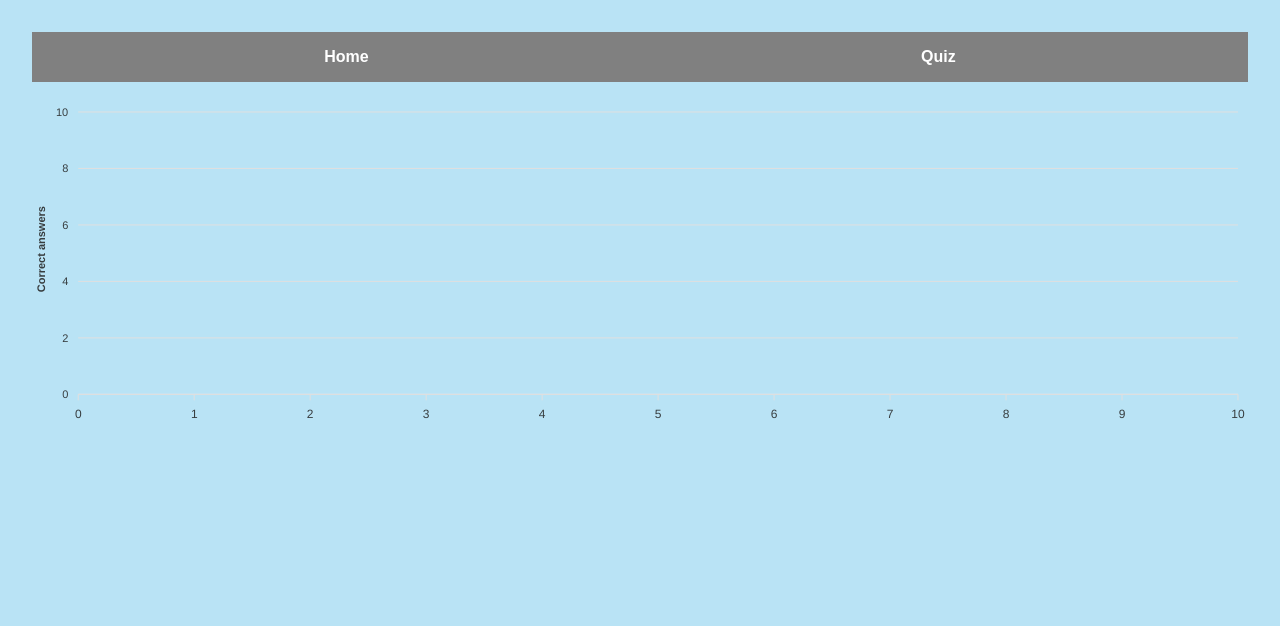
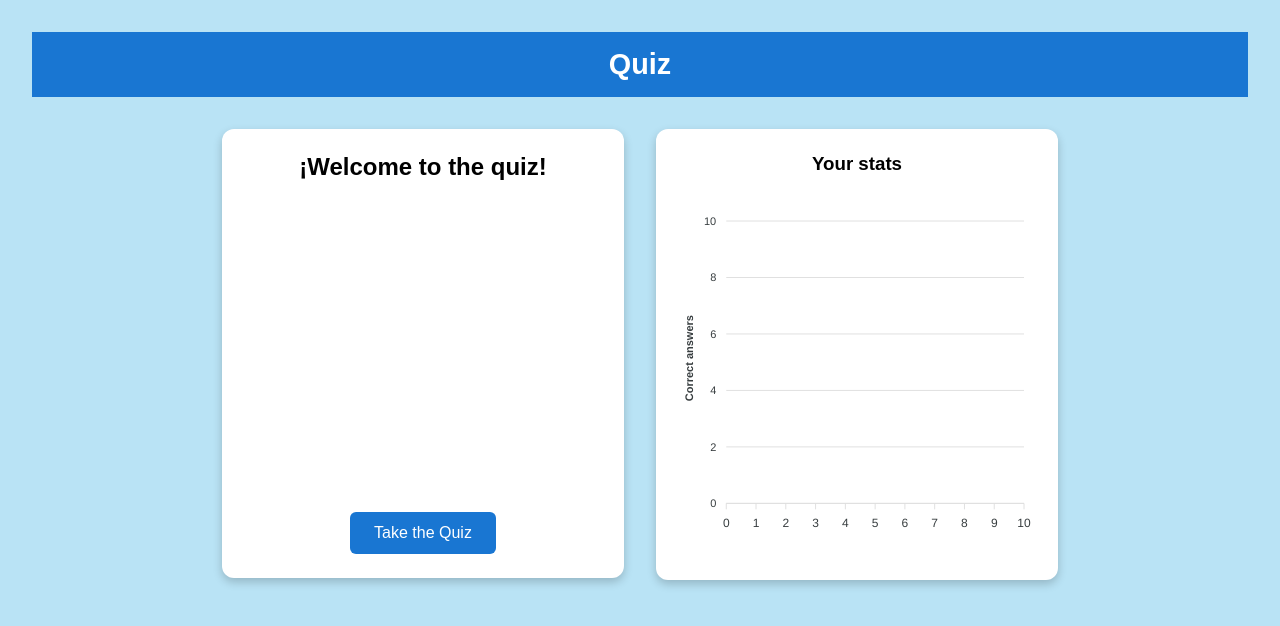
Before and after one commit to GuilleG02/bbk_quiz, a plain HTML site: page home.html in a window 1280 px wide. Drawn offline with nearby package versions, Linux system fonts and the light colour scheme.

Commit message:
changes made to the startup style

```diff
--- a/home.html
+++ b/home.html
@@ -10,14 +10,119 @@
     <title>Quiz App</title>
 </head>
 <body>
+    <style>
+     .header {
+      background-color: #1976d2;
+      color: white;
+      padding: 1rem;
+      text-align: center;
+      font-size: 1.8rem;
+      font-weight: bold;
+      font-family: 'Arial', sans-serif;
+    }
 
+    .container {
+      display: flex;
+      flex-direction: column;
+      align-items: center;
+      gap: 2rem;
+      padding: 2rem;
+      max-width: 900px;
+      margin: 0 auto;
+    }
+
+    .card {
+      background-color: white;
+      border-radius: 12px;
+      padding: 1.5rem;
+      box-shadow: 0px 4px 10px rgba(0,0,0,0.2);
+      text-align: center;
+      width: 100%;
+      max-width: 400px;
+      height: auto;
+    }
+
+    .card h2, .card h3 {
+      margin-bottom: 1rem;
+    }
+
+    .btn {
+      background-color: #1976d2;
+      color: white;
+      border: none;
+      padding: 0.75rem 1.5rem;
+      font-size: 1rem;
+      border-radius: 6px;
+      cursor: pointer;
+    }
+
+    .btn:hover {
+      background-color: #135ba1;
+    }
+
+    #chart {
+      width: 100%;
+      height: 250px;
+    }
+
+    /* Responsive para PC/tablet */
+    @media (min-width: 768px) {
+      .container {
+        flex-direction: row;
+        justify-content: center;
+        align-items: stretch;
+      }
+
+      .card {
+        flex: 1;
+        max-width: none;
+        height: 100%;
+      }
+
+      #chart {
+        height: 220px;
+      }
+
+      .btn {
+        margin-top: 89%;
+      }
+    }
+
+    /* Móvil */
+    @media (max-width: 600px) {
+      .card {
+        padding: 1rem;
+      }
+
+      .btn {
+        width: 100%;
+      }
+
+      #chart {
+        height: 200px;
+      }
+    }
+    </style>
     <!-- Aqui va el grafico -->
-    <nav>
+    <!-- <nav>
         <a href="home.html">Home</a>
-        <a href="quiz.html">Quiz</a>
-    </nav>
 
-    <div id="chart"></div>
+    </nav> -->
+
+    <div class="header">Quiz</div>
+
+    <div class="container">
+      <div class="card">
+        <h2>¡Welcome to the quiz!</h2>
+        <button class="btn" onclick="location.href='quiz.html'">Take the Quiz</button>
+      </div>
+
+      <div class="card">
+        <h3>Your stats</h3>
+        <div id="chart"></div>
+      </div>
+    </div>
+
 
 </body>
 </html>
```
Also changed, not shown: style.css (line endings or trailing spaces).
